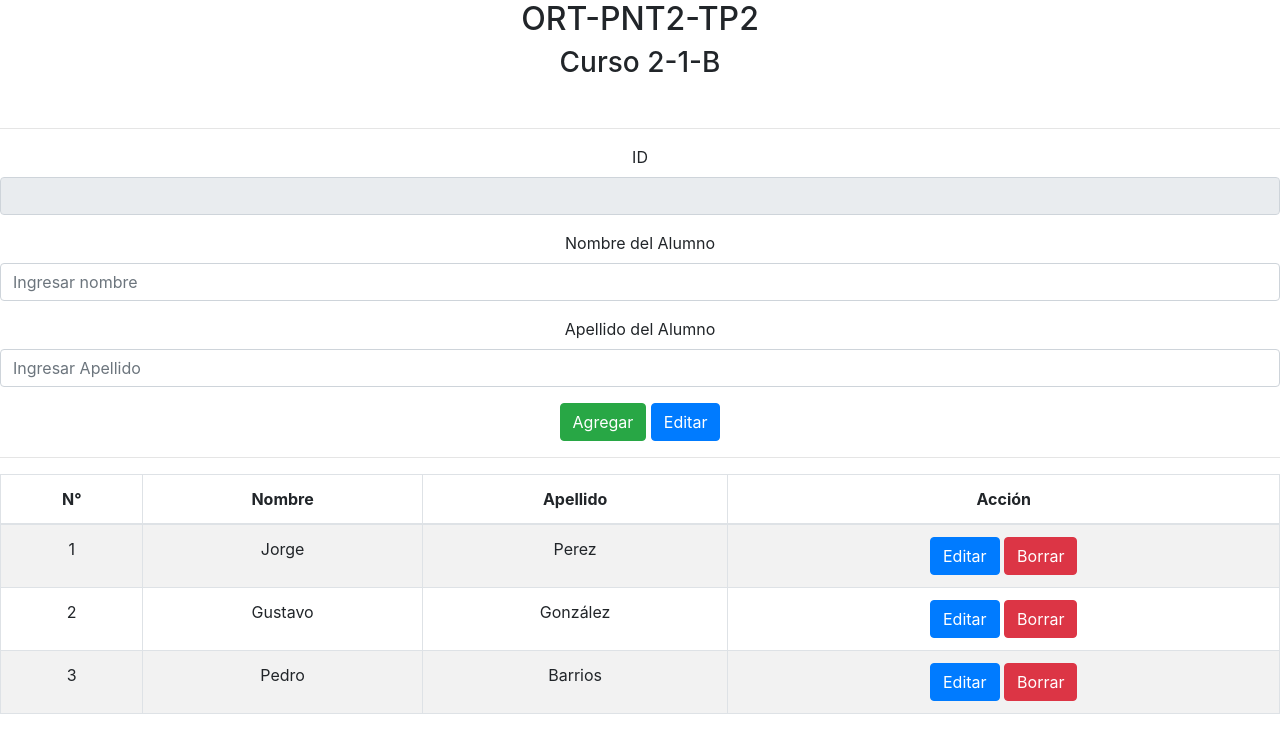
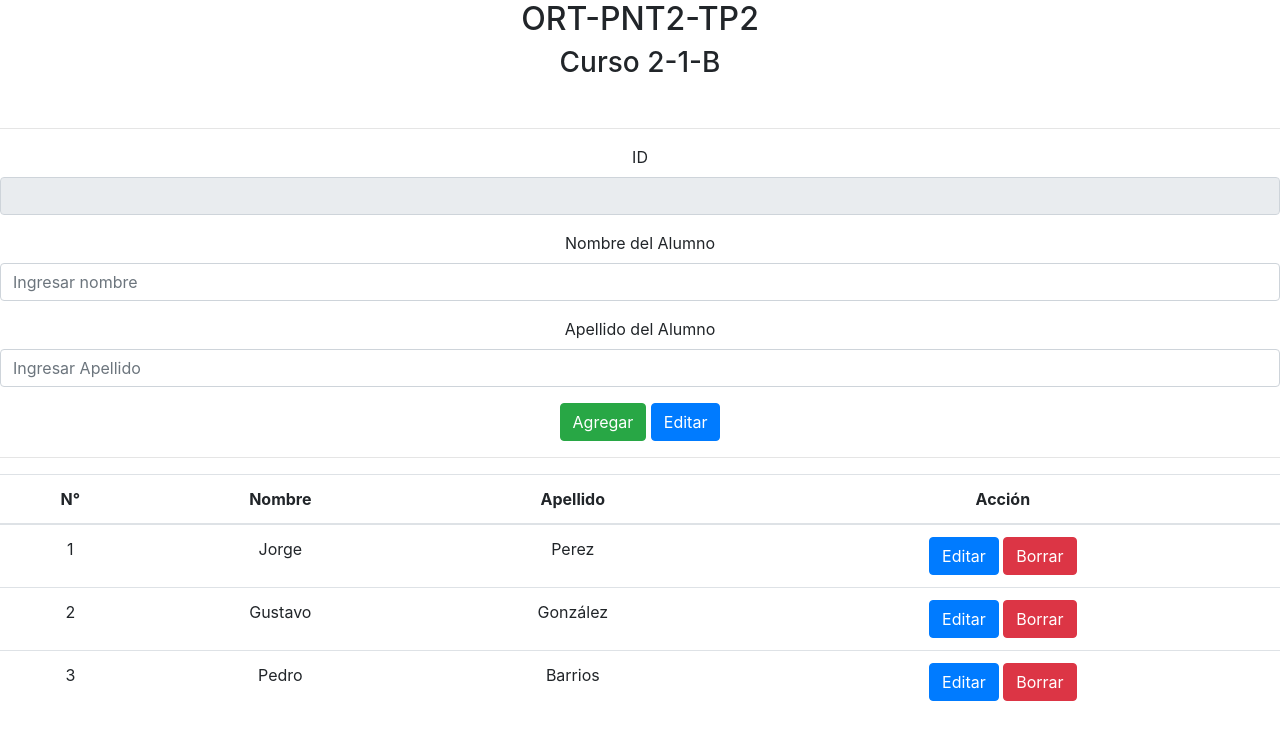
Before and after one commit to juaniarguello/ort-pnt2-tp2-proyectoReact, a React (Create React App) app: page / in a window 1280 px wide. Shown: the top 752 px of the page. Built offline with nearby package versions, Linux system fonts and the light colour scheme.

Commit message:
Terminado modularización y funcionamiento de ABM, falta dar estilos

```diff
--- a/src/App.js
+++ b/src/App.js
@@ -1,6 +1,6 @@
 import './App.css';
 import React from 'react';
-import ListaAlumnosXCurso from './components/ListaAlumnosXCurso';
+import AbmAlumnos from './components/AbmAlumnos';
 import 'bootstrap/dist/css/bootstrap.min.css';
 
 class App extends React.Component {
@@ -9,7 +9,7 @@ class App extends React.Component {
     return (
       <div className="App">
         <h2>ORT-PNT2-TP2</h2>
-        <ListaAlumnosXCurso />
+        <AbmAlumnos />
       </div>
     )
   }
--- a/src/components/ListaAlumnosXCurso.js
+++ b/src/components/AbmAlumnos.js
@@ -1,7 +1,8 @@
 import { connect } from 'react-redux'
 import React, { Component } from 'react'
 import { addAlumno, deleteAlumno, editAlumno } from '../store/actions'
-import { Form, Button, Table } from 'react-bootstrap'
+import { Form, Button } from 'react-bootstrap'
+import ListadoDeAlumnos from './ListadoDeAlumnos'
 
 const mapStateToProps = (state) => {
     return {
@@ -30,12 +31,14 @@ class ListComponent extends Component {
     }
 
     agregarAlumno() {
+      if(this.prevenirVacio()){
         this.props.propiedadAddAlumno({
           id: this.props.propiedadAlumnos.length + 1,
           nombre: this.nombreAlumno.current.value,
           apellido: this.apellidoAlumno.current.value
         })
         this.resetFields()
+      }
     }
 
     eliminarAlumno(el) {
@@ -47,12 +50,14 @@ class ListComponent extends Component {
 
 
     editarAlumno(){
+      if(this.prevenirVacio()){
         this.props.propiedadEditAlumno({
           id: this.idAlumno.current.value,
           nombre: this.nombreAlumno.current.value,
           apellido: this.apellidoAlumno.current.value
         })
         this.resetFields()
+      }
     }
 
     returnStateObject(el) {
@@ -66,7 +71,16 @@ class ListComponent extends Component {
       this.nombreAlumno.current.value = ''
       this.apellidoAlumno.current.value = ''
     }
-
+    prevenirVacio(){
+      const nombre = this.nombreAlumno.current.value;
+      const apellido = this.apellidoAlumno.current.value;
+      let enviar=true;
+      if(nombre===null || nombre==='' || apellido===null || apellido===''){
+        alert('El nombre o el apellido del alumno no pueden estar vacíos.')
+        enviar=false;
+      }
+      return enviar;
+    }
 
     render() {
         return (
@@ -82,13 +96,13 @@ class ListComponent extends Component {
               </Form.Group>
               <Form.Group>
                 <Form.Label >Nombre del Alumno</Form.Label>
-                <Form.Control type="text" id="nombre" ref={this.nombreAlumno} placeholder="Ingresar nombre" required='1' />
+                <Form.Control type="text" id="nombre" ref={this.nombreAlumno} placeholder="Ingresar nombre" required="1" />
               </Form.Group>
               <Form.Group>
                 <Form.Label >Apellido del Alumno</Form.Label>
                 <Form.Control type="text" id="apellido" ref={this.apellidoAlumno} placeholder="Ingresar Apellido" required="1" />
               </Form.Group>
-              <Button id="agregarAlumno" variant="success" onClick={ this.agregarAlumno }>
+              <Button id="agregarAlumno" variant="success" type="submit" onClick={ this.agregarAlumno }>
                 Agregar
               </Button> {'        '}
               <Button id="btnEditarAlumno" variant="primary" onClick={this.editarAlumno }>
@@ -98,38 +112,13 @@ class ListComponent extends Component {
 
             <hr />
 
-            <Table striped bordered hover>
-              <thead>
-                <tr>
-                  <th>N°</th>
-                  <th>Nombre</th>
-                  <th>Apellido</th>
-                  <th>Acción</th>
-                </tr>
-              </thead>
-              <tbody>
-                  {
-                    this.props.propiedadAlumnos.map(el => (
-                      <tr>
-                          <td key={el.id}>{el.id}</td>
-                          <td key={el.nombre}>{el.nombre}</td>
-                          <td key={el.apellido}>{el.apellido}</td>
-                          <td>
-                            <Button id="editar" variant="primary" onClick={() => this.returnStateObject(el) }>Editar</Button>
-                            {"  "}
-                            <Button id="borrar" variant="danger" onClick={() => this.eliminarAlumno(el) }>Borrar</Button>
-                          </td>
-                      </tr>
-                    ))
-                  }
-              </tbody>
-            </Table>
+            <ListadoDeAlumnos alumnos={this.props.propiedadAlumnos} eliminarAlumno={(el)=>this.eliminarAlumno(el)} returnStateObject={(el)=>this.returnStateObject(el)}/>
 
           </div>
         )
     }
 }
 
-const ListaAlumnosXCurso = connect(mapStateToProps, mapDispatchToProps)(ListComponent)
+const AbmAlumnos = connect(mapStateToProps, mapDispatchToProps)(ListComponent)
 
-export default ListaAlumnosXCurso
+export default AbmAlumnos
--- /dev/null
+++ b/src/components/ListadoDeAlumnos.js
@@ -0,0 +1,46 @@
+import {React, Component} from 'react';
+import { Table, Button } from 'react-bootstrap'
+
+class ListadoDeAlumnos extends Component{
+
+    handleReturnStateObject(el){
+        this.props.returnStateObject(el)
+    }
+
+    render(){
+        return(
+            <div>
+                <Table>
+                    <thead>
+                        <tr>
+                            <th>N°</th>
+                            <th>Nombre</th>
+                            <th>Apellido</th>
+                            <th>Acción</th>
+                        </tr>
+                    </thead>
+                    <tbody>
+                        {
+                            this.props.alumnos.map(el => {
+                                    return(
+                                        <tr>
+                                            <td key={el.id}>{el.id}</td>
+                                            <td key={el.nombre}>{el.nombre}</td>
+                                            <td key={el.apellido}>{el.apellido}</td>
+                                            <td>
+                                                <Button id="editar" variant="primary" onClick={() => this.props.returnStateObject(el) }>Editar</Button>
+                                                {"  "}
+                                                <Button id="borrar" variant="danger" onClick={() => this.props.eliminarAlumno(el) }>Borrar</Button>
+                                            </td>
+                                        </tr>
+                                    )
+                            })
+                        }
+                    </tbody>
+                </Table>
+            </div>
+        )
+    }
+}
+
+export default ListadoDeAlumnos
```
Lines whose indentation alone changed are shown as unchanged.
